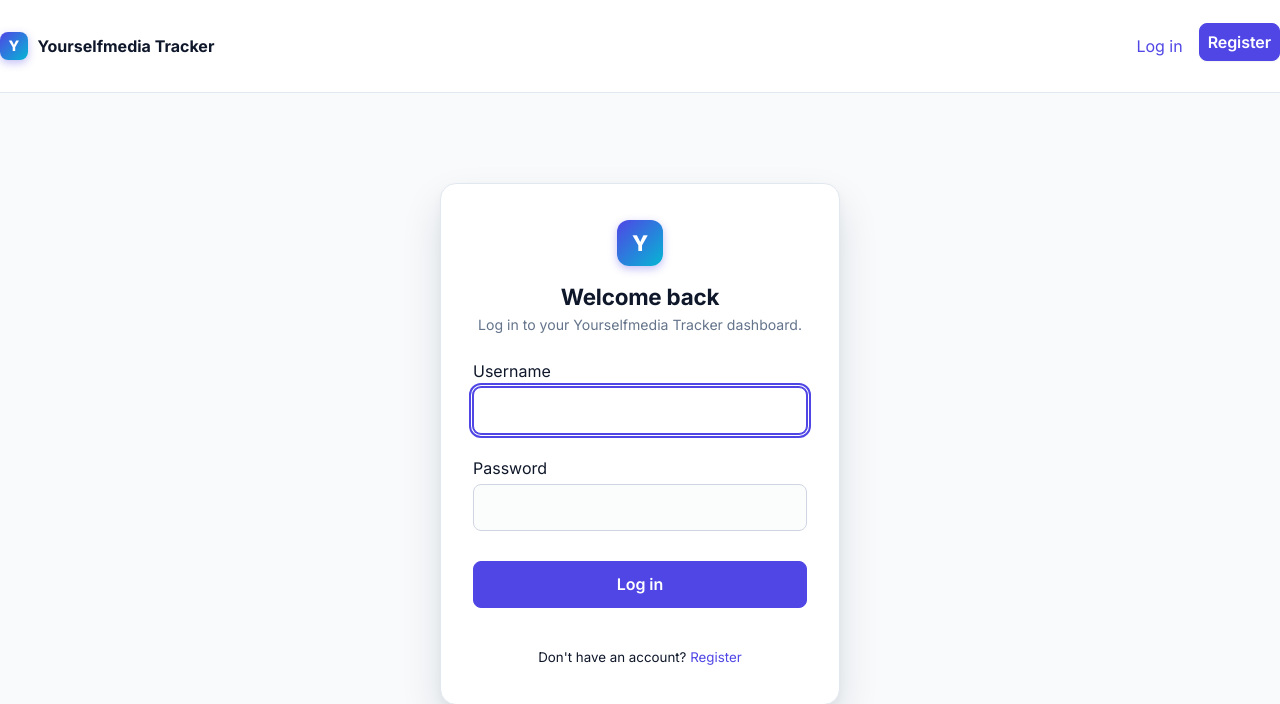
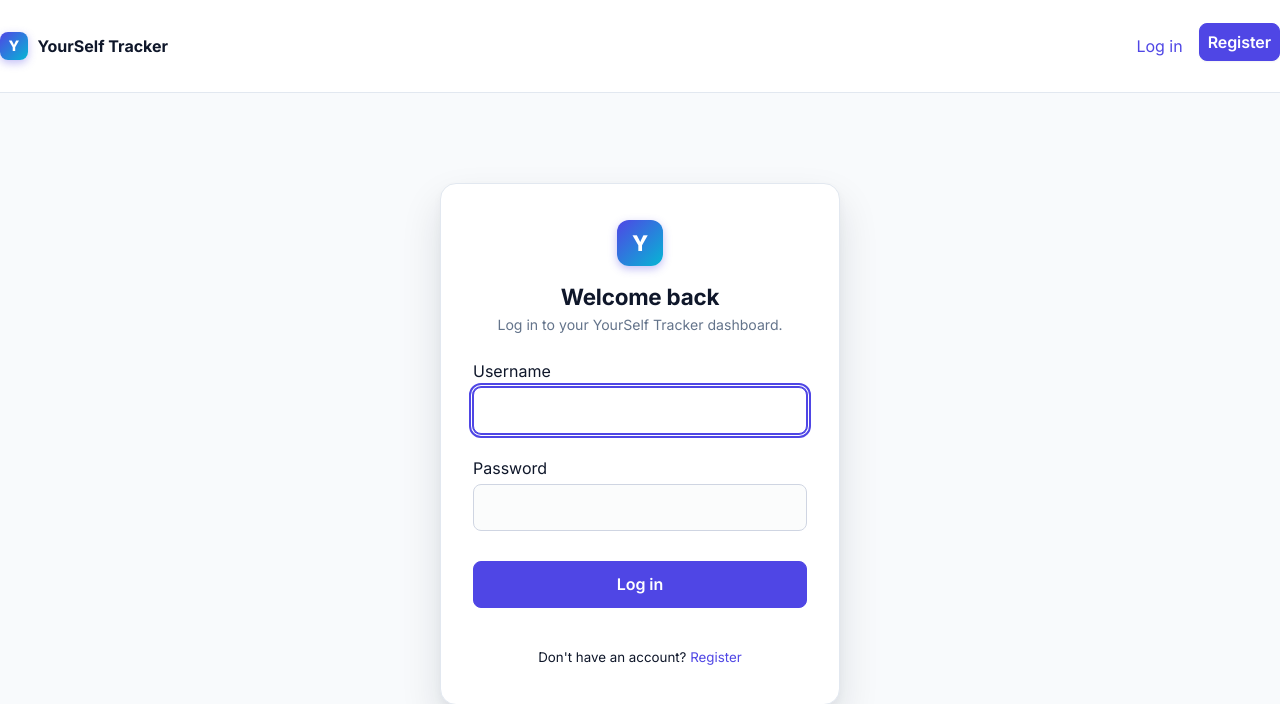
Before and after one commit to mohsinraza123456/tracker, a FastAPI app: page /login in a window 1280 px wide. Shown: the top 704 px of the page. Run offline with FastAPI, Linux system fonts and the light colour scheme; parts of the project's set-up code (start-up, migrations or seed data) failed here and were passed over; some libraries are stand-ins or nearby versions.

Commit message:
Rename app from Yourselfmedia Tracker to YourSelf Tracker
Updates the FastAPI title, page <title>, sidebar/nav brand text, login
copy, README heading, and the generated WordPress plugin's name/slug.
Leaves the "YourSelf Media" company branding on the public marketing
pages (footer, GDPR/terms copy) untouched — that's the company name,
not the app name.

Co-Authored-By: Claude Sonnet 5 <noreply@anthropic.com>

```diff
--- a/app/main.py
+++ b/app/main.py
@@ -25,7 +25,7 @@ from app.routers import (
 # date on startup rather than requiring a manual `alembic upgrade head` step.
 command.upgrade(Config("alembic.ini"), "head")
 
-app = FastAPI(title="Yourselfmedia Tracker")
+app = FastAPI(title="YourSelf Tracker")
 app.add_middleware(SessionMiddleware, secret_key=SECRET_KEY, same_site="lax")
 
 app.mount("/static", StaticFiles(directory="app/static"), name="static")
--- a/app/routers/sites.py
+++ b/app/routers/sites.py
@@ -156,11 +156,11 @@ def download_wordpress_plugin(
     site_id: int, db: Session = Depends(get_db), current_user: User = Depends(get_current_user)
 ):
     site = _get_owned_site(db, site_id, current_user.id)
-    slug = "yourselfmedia-tracker"
+    slug = "yourself-tracker"
     plugin_php = f"""<?php
 /**
- * Plugin Name: Yourselfmedia Tracker
- * Description: Sends page view analytics for this site to your Yourselfmedia Tracker dashboard ({site.name}).
+ * Plugin Name: YourSelf Tracker
+ * Description: Sends page view analytics for this site to your YourSelf Tracker dashboard ({site.name}).
  * Version: 1.0.0
  */
 
--- a/app/templates/base.html
+++ b/app/templates/base.html
@@ -3,7 +3,7 @@
 <head>
   <meta charset="utf-8" />
   <meta name="viewport" content="width=device-width, initial-scale=1" />
-  <title>{% block title %}Yourselfmedia Tracker{% endblock %}</title>
+  <title>{% block title %}YourSelf Tracker{% endblock %}</title>
   <link rel="stylesheet" href="https://cdn.jsdelivr.net/npm/@picocss/pico@2/css/pico.min.css">
   <link rel="stylesheet" href="/static/style.css">
 </head>
@@ -11,7 +11,7 @@
 {% if request.session.get('user') %}
 <aside class="sidebar">
   <div class="sidebar-brand">
-    <a href="/"><span class="brand-mark">Y</span> Yourselfmedia<br>Tracker</a>
+    <a href="/"><span class="brand-mark">Y</span> YourSelf<br>Tracker</a>
   </div>
   <nav class="sidebar-nav">
     <div class="sidebar-section-label">Overview</div>
@@ -43,7 +43,7 @@
 {% else %}
 <nav class="public-nav container-fluid">
   <ul>
-    <li><a href="/" class="brand-link" style="display:flex;align-items:center;gap:0.6rem;"><span class="brand-mark" style="width:28px;height:28px;font-size:0.9rem;border-radius:8px;">Y</span><strong>Yourselfmedia Tracker</strong></a></li>
+    <li><a href="/" class="brand-link" style="display:flex;align-items:center;gap:0.6rem;"><span class="brand-mark" style="width:28px;height:28px;font-size:0.9rem;border-radius:8px;">Y</span><strong>YourSelf Tracker</strong></a></li>
   </ul>
   <ul>
     <li><a href="/login">Log in</a></li>
--- a/app/templates/login.html
+++ b/app/templates/login.html
@@ -5,7 +5,7 @@
   <div class="auth-card">
     <div class="brand-mark">Y</div>
     <h2>Welcome back</h2>
-    <p class="auth-sub">Log in to your Yourselfmedia Tracker dashboard.</p>
+    <p class="auth-sub">Log in to your YourSelf Tracker dashboard.</p>
     {% if error %}<p class="stat-bad">{{ error }}</p>{% endif %}
     <form method="post" action="/login">
       <input type="hidden" name="next" value="{{ next }}">
```
Also changed, not shown: README.md.
